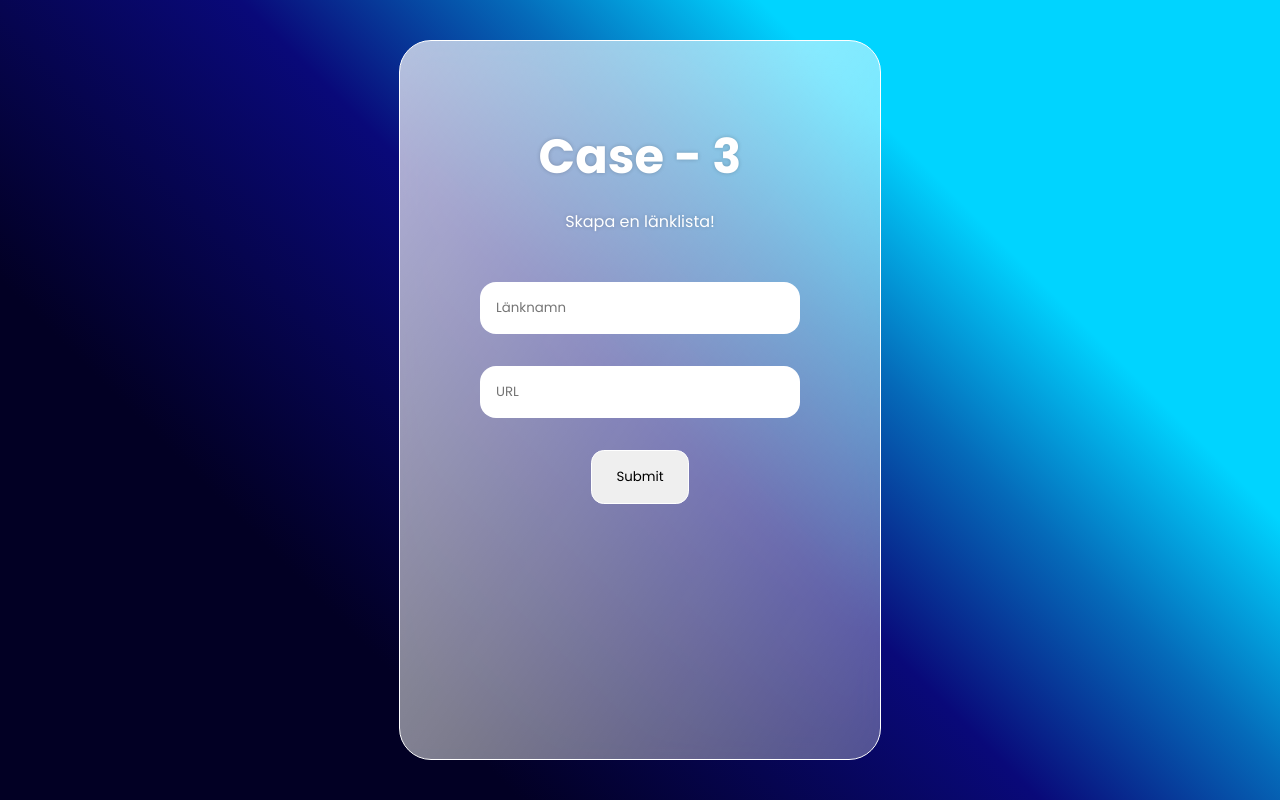
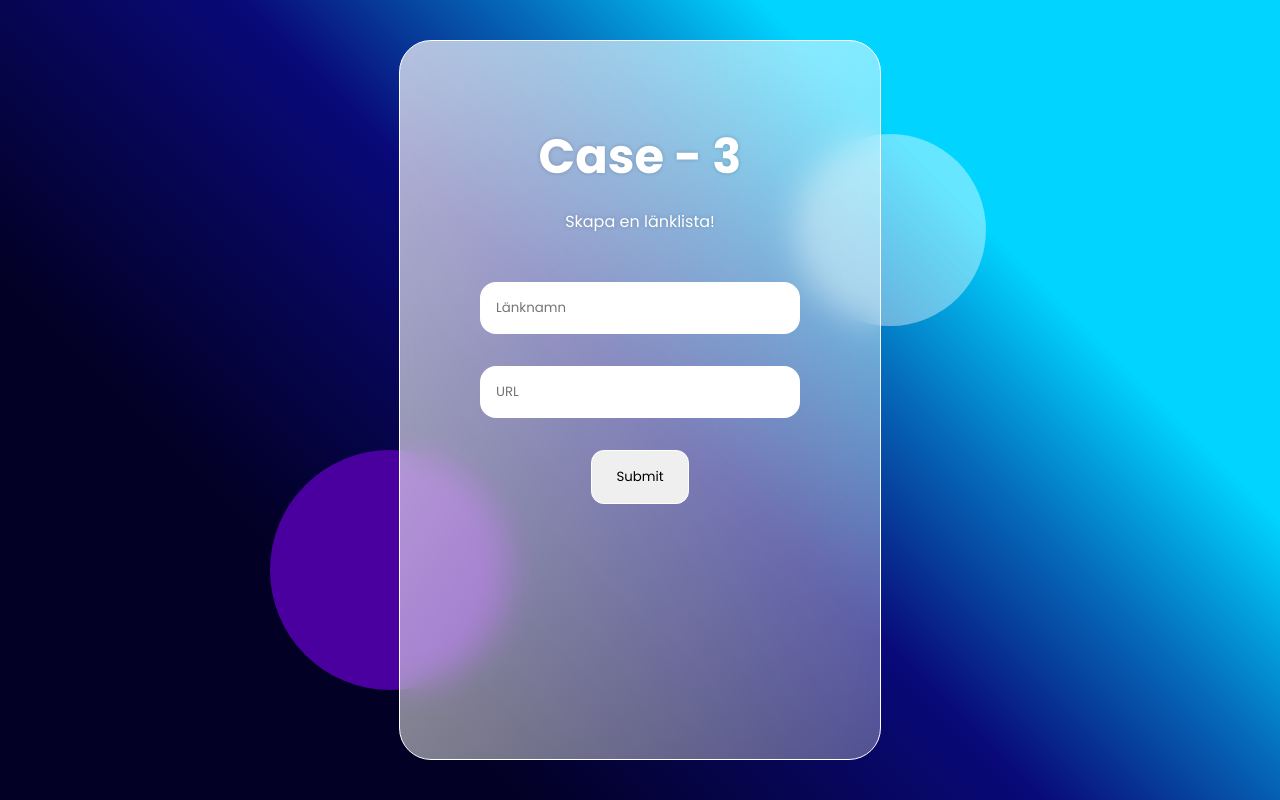
Before and after one commit to mollietsirigotis/case-3, a plain HTML site: page index.html in a window 1280 px wide. Drawn offline with Linux system fonts and the light colour scheme.

Commit message:
added two circles in the background

```diff
--- a/index.html
+++ b/index.html
@@ -9,6 +9,10 @@
 </head>
 
 <body>
+
+    <div class="circle circle-1"></div>
+    <div class="circle circle-2"></div>
+
     <div class="container">
 
         <h2>Case - 3</h2>
--- a/style.css
+++ b/style.css
@@ -23,10 +23,29 @@ body {
             rgba(6, 5, 80, 1) 38%,
             rgba(9, 9, 121, 1) 50%,
             rgba(5, 106, 185, 1) 63%,
-            rgba(0, 212, 255, 1) 75%, rgba(0, 212, 255, 1) 88%,
+            rgba(0, 212, 255, 1) 75%,
+            rgba(0, 212, 255, 1) 88%,
             rgba(0, 212, 255, 1) 100%);
 }
 
+.circle {
+    position: absolute;
+    height: 12rem;
+    width: 12rem;
+    background-color: rgba(255, 255, 255, 0.4);
+    border-radius: 50%;
+}
+
+.circle.circle-1 {
+    transform: translate(250px, -170px);
+}
+
+.circle.circle-2 {
+    transform: translate(-250px, 170px);
+    background-color: #4a009e;
+    height: 15rem;
+    width: 15rem;
+}
 
 
 .container {
```
